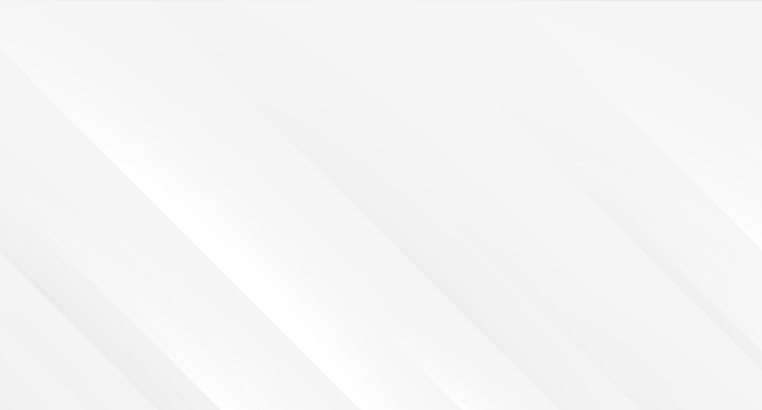
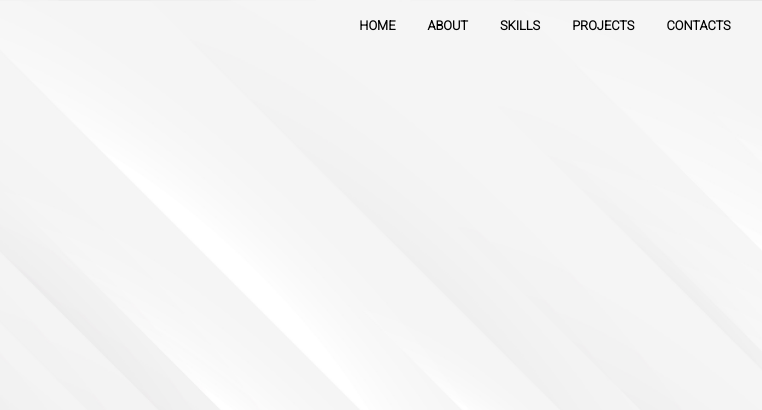
Before and after one commit to brunommbruno/Portfolio, a React (Create React App) app: page / in a window 1280 px wide. Shown: the top 410 px of the page, without its empty margins (95-857 px from the left). Built offline with nearby package versions, Linux system fonts and the light colour scheme.

Commit message:
added navbar (no links)

```diff
--- a/package.json
+++ b/package.json
@@ -6,7 +6,9 @@
     "@testing-library/jest-dom": "^5.13.0",
     "@testing-library/react": "^11.2.7",
     "@testing-library/user-event": "^12.8.3",
+    "bootstrap": "^4.6.0",
     "react": "^17.0.2",
+    "react-bootstrap": "^1.6.1",
     "react-dom": "^17.0.2",
     "react-scripts": "4.0.3",
     "web-vitals": "^1.1.2"
--- a/public/index.html
+++ b/public/index.html
@@ -15,6 +15,12 @@
       user's mobile device or desktop. See https://developers.google.com/web/fundamentals/web-app-manifest/
     -->
     <link rel="manifest" href="%PUBLIC_URL%/manifest.json" />
+    <link
+      rel="stylesheet"
+      href="https://cdn.jsdelivr.net/npm/bootstrap@4.6.0/dist/css/bootstrap.min.css"
+      integrity="sha384-B0vP5xmATw1+K9KRQjQERJvTumQW0nPEzvF6L/Z6nronJ3oUOFUFpCjEUQouq2+l"
+      crossorigin="anonymous"
+    />
     <!--
       Notice the use of %PUBLIC_URL% in the tags above.
       It will be replaced with the URL of the `public` folder during the build.
--- a/src/App.js
+++ b/src/App.js
@@ -1,5 +1,13 @@
+import "bootstrap/dist/css/bootstrap.min.css";
+
+import Navbar from "./components/Navbar";
+
 function App() {
-  return <div className="App"></div>;
+  return (
+    <div className="App">
+      <Navbar />
+    </div>
+  );
 }
 
 export default App;
--- /dev/null
+++ b/src/components/Navbar.js
@@ -0,0 +1,13 @@
+const Navbar = () => {
+  return (
+    <div className="main-navbar">
+      <a href="asd">HOME</a>
+      <a href="asd">ABOUT</a>
+      <a href="asd">SKILLS</a>
+      <a href="asd">PROJECTS</a>
+      <a href="asd">CONTACTS</a>
+    </div>
+  );
+};
+
+export default Navbar;
--- a/src/index.css
+++ b/src/index.css
@@ -1,3 +1,5 @@
+@import url("https://fonts.googleapis.com/css2?family=Roboto:wght@300&display=swap");
+
 body {
   margin: 0;
   font-family: -apple-system, BlinkMacSystemFont, "Segoe UI", "Roboto", "Oxygen",
@@ -7,9 +9,35 @@
   -moz-osx-font-smoothing: grayscale;
   background-image: url("./img/background.jpg");
   background-size: cover;
+  padding: 1rem 4rem 0rem 4rem;
 }
 
 code {
   font-family: source-code-pro, Menlo, Monaco, Consolas, "Courier New",
     monospace;
 }
+
+.main-navbar {
+  display: flex;
+  width: 100%;
+  justify-content: center;
+  font-family: "Roboto", sans-serif;
+  font-weight: bold;
+  font-size: 0.8rem;
+}
+
+.main-navbar a {
+  margin: 0rem 1rem 0rem 1rem;
+  color: black;
+}
+
+.main-navbar a:visited {
+  color: black;
+}
+
+.main-navbar a:hover {
+  text-decoration: none;
+  border-bottom: 2px solid rgba(61, 61, 61, 0.521);
+  transform: scale(1.1);
+  transition: 0.5s;
+}
```
Also changed, not shown: 1 other file (tests, documents, lock files or other folders).
